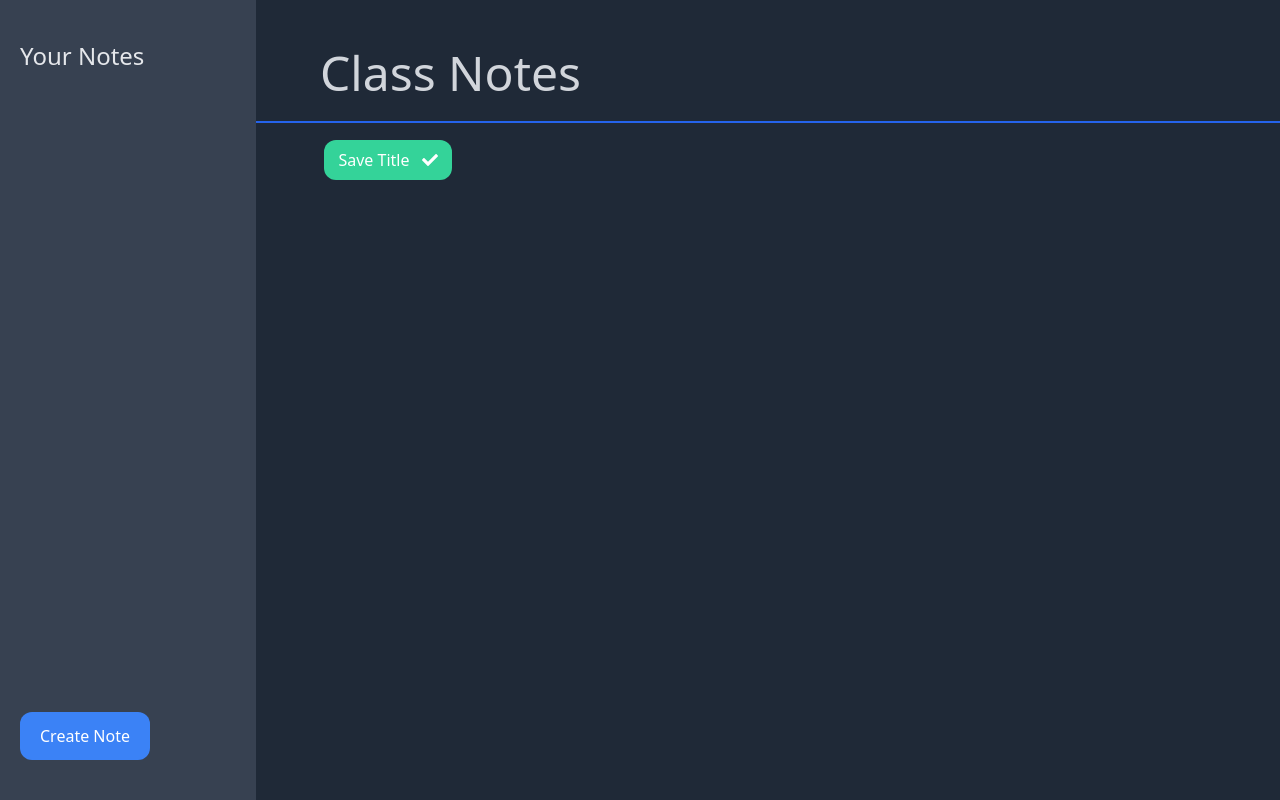
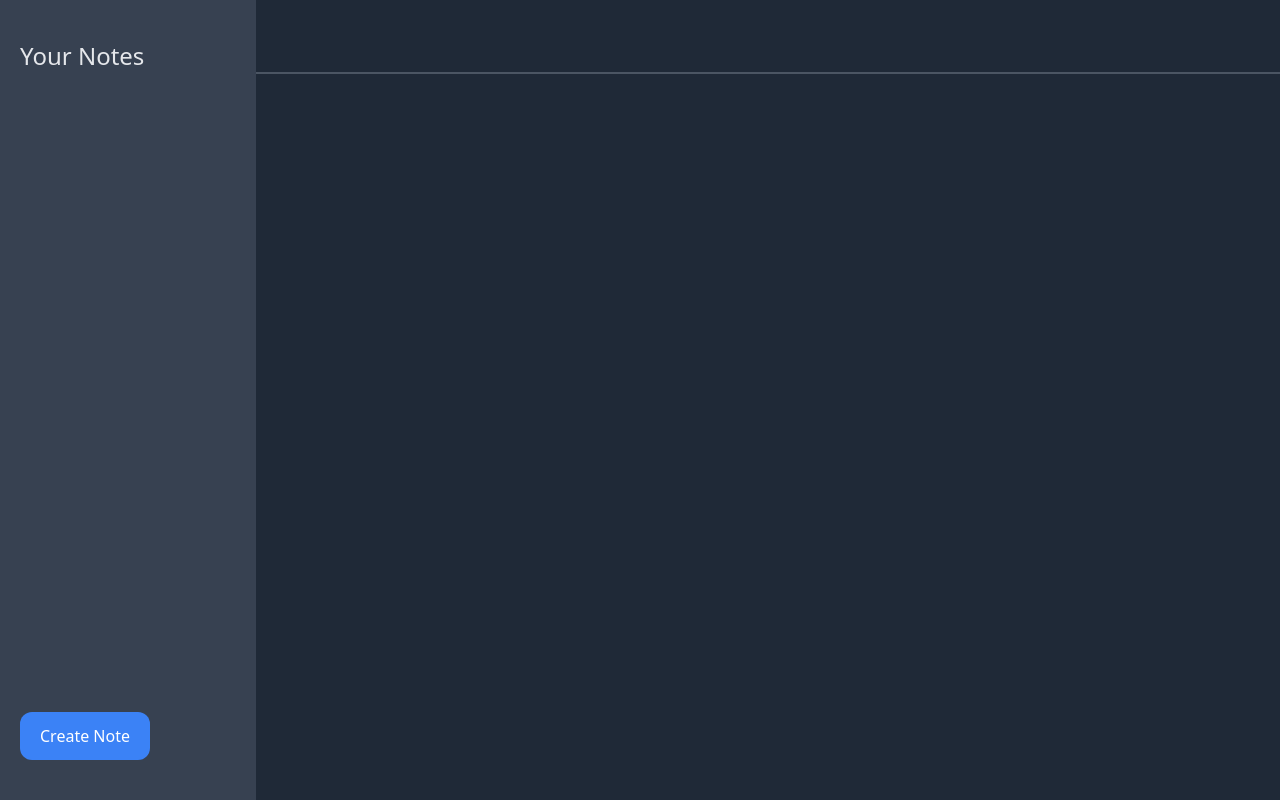
Before and after one commit to Blake-K-Yeboah/note-taker, a React (Create React App) app: page / in a window 1280 px wide. Built offline with nearby package versions, Linux system fonts and the light colour scheme.

Commit message:
Fixed title default value

```diff
--- a/src/components/CurrentEditor.js
+++ b/src/components/CurrentEditor.js
@@ -11,8 +11,8 @@ const CurrentEditor = ({
     activeNote,
     setActiveNote,
 }) => {
-    const [titleEditable, setTitleEditable] = useState(true);
-    const [title, setTitle] = useState("Class Notes");
+    const [titleEditable, setTitleEditable] = useState(false);
+    const [title, setTitle] = useState("");
     const titleInputEl = useRef(null);
 
     return (
```
